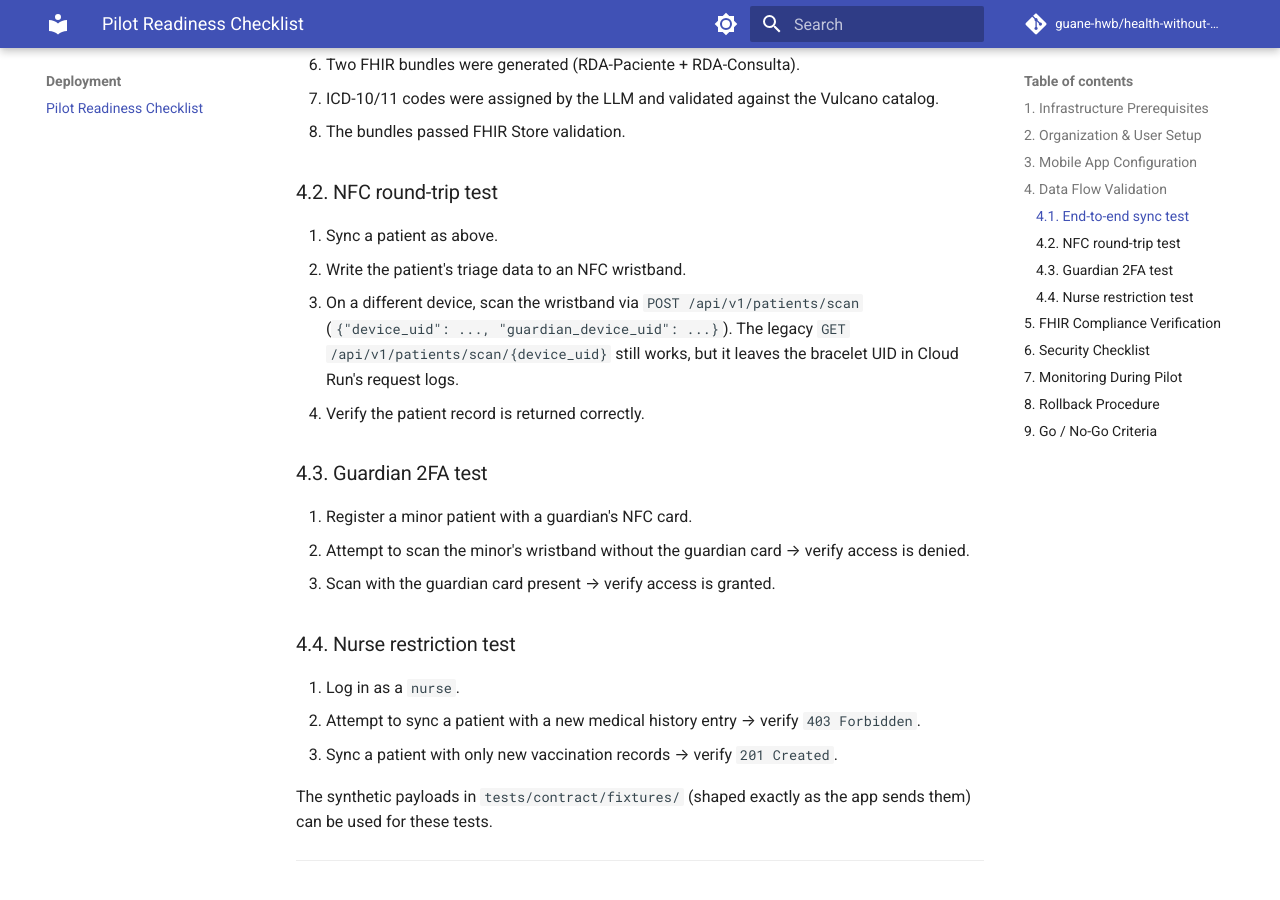
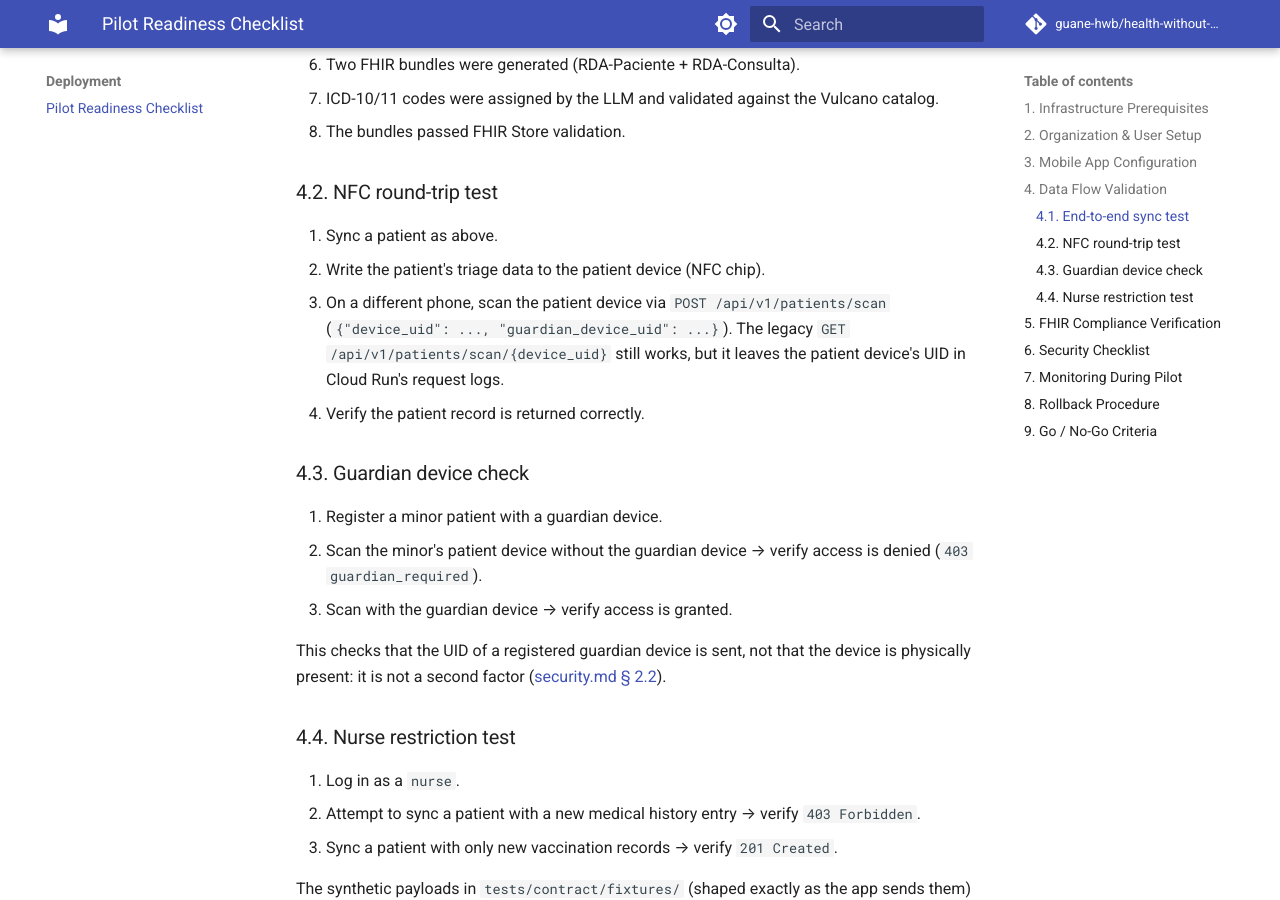
Before and after one commit to guane-hwb/health-without-borders, an MkDocs documentation site: the page built from docs/deployment/pilot-readiness.md, in a window 1280 px wide and 900 px high, scrolled down 2873 px. Built offline with MkDocs 1.6.1 and Material for MkDocs 9.7.7, drawn with Linux system fonts in a browser that asks for light colours; comment, search, counter and statistics services are not loaded.

Commit message:
:memo: Docs stop calling the guardian device check a hardware second factor
The server checks that a registered guardian device UID is sent; any phone
can read and copy a UID, so it is not a second factor. README, the pilot
readiness test 4.3, security.md 2.2 and database.md now say so, in the
patient device / guardian device vocabulary.

Co-Authored-By: Claude Opus 5.5 <noreply@anthropic.com>

```diff
--- a/docs/deployment/pilot-readiness.md
+++ b/docs/deployment/pilot-readiness.md
@@ -83,15 +83,17 @@ Before going live with real patients, validate the full pipeline with synthetic
 ### 4.2. NFC round-trip test
 
 1. Sync a patient as above.
-2. Write the patient's triage data to an NFC wristband.
-3. On a different device, scan the wristband via `POST /api/v1/patients/scan` (`{"device_uid": ..., "guardian_device_uid": ...}`). The legacy `GET /api/v1/patients/scan/{device_uid}` still works, but it leaves the bracelet UID in Cloud Run's request logs.
+2. Write the patient's triage data to the patient device (NFC chip).
+3. On a different phone, scan the patient device via `POST /api/v1/patients/scan` (`{"device_uid": ..., "guardian_device_uid": ...}`). The legacy `GET /api/v1/patients/scan/{device_uid}` still works, but it leaves the patient device's UID in Cloud Run's request logs.
 4. Verify the patient record is returned correctly.
 
-### 4.3. Guardian 2FA test
+### 4.3. Guardian device check
 
-1. Register a minor patient with a guardian's NFC card.
-2. Attempt to scan the minor's wristband without the guardian card → verify access is denied.
-3. Scan with the guardian card present → verify access is granted.
+1. Register a minor patient with a guardian device.
+2. Scan the minor's patient device without the guardian device → verify access is denied (`403 guardian_required`).
+3. Scan with the guardian device → verify access is granted.
+
+This checks that the UID of a registered guardian device is sent, not that the device is physically present: it is not a second factor ([security.md § 2.2](../infrastructure/security.md#22-minors-the-guardian-device)).
 
 ### 4.4. Nurse restriction test
 
```
Also changed, not shown: README.md (+1 -1 lines), docs/infrastructure/database.md (+1 -1 lines), docs/infrastructure/security.md (+3 -3 lines).
